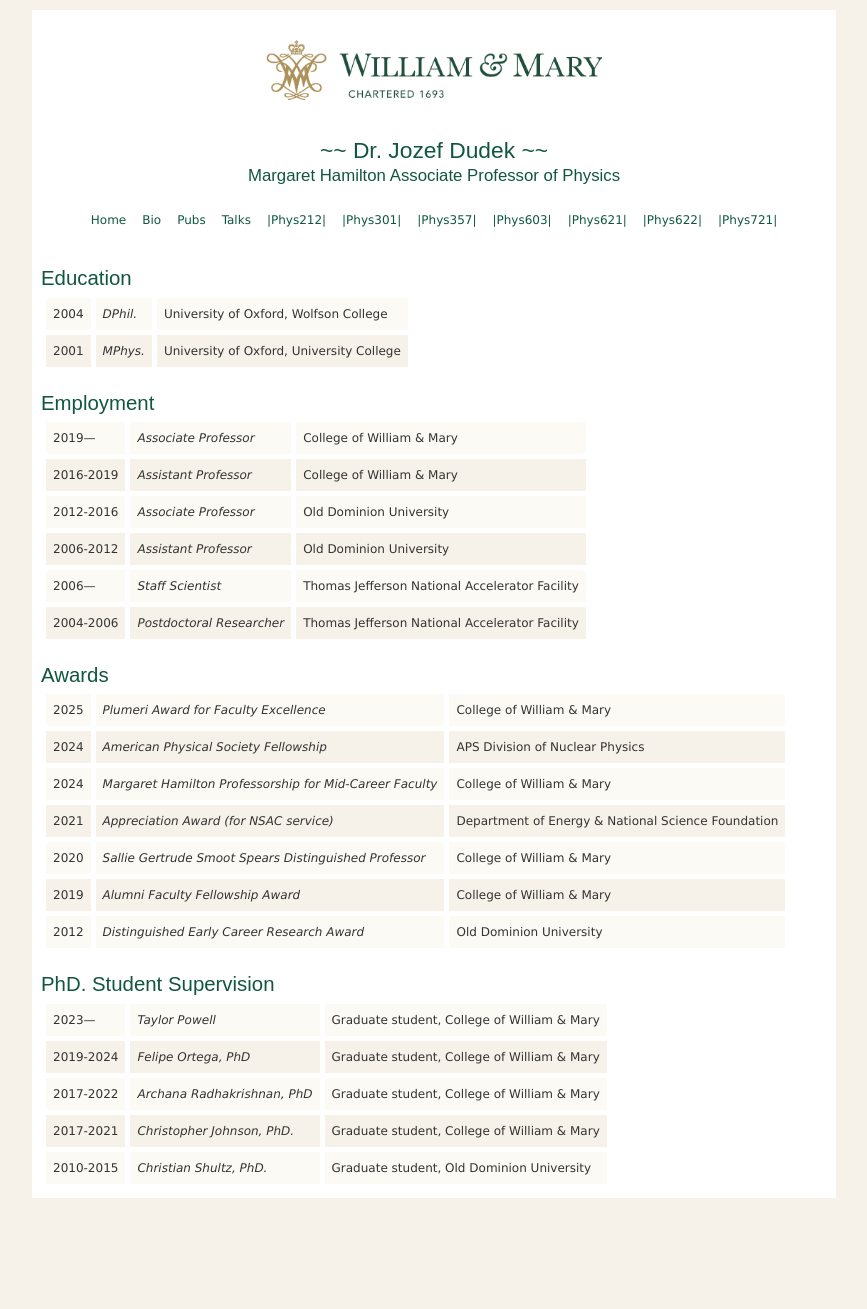
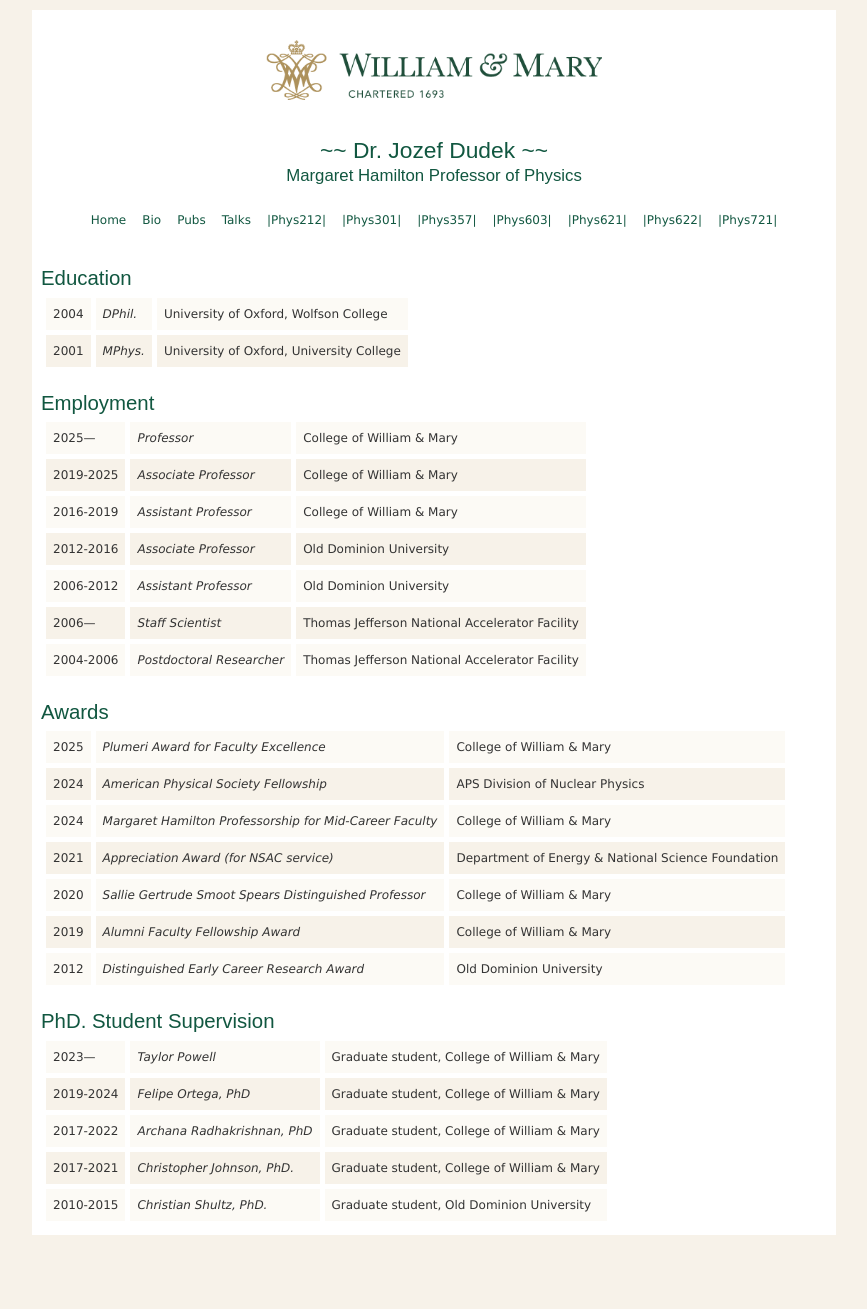
Before and after one commit to jozefdudek/personal_website, a Jekyll site: the page built from bio.html, in a window 1280 px wide. Shown: the whole page, without its empty margins (192-1059 px from the left). Built offline with Jekyll 4.4.1, drawn with Linux system fonts in a browser that asks for light colours; before the commit the page ends 1272 px from its top, so only the background shows below that.

Commit message:
promoting myself, adding 2025 to pubs

```diff
--- a/_includes/top.html
+++ b/_includes/top.html
@@ -24,7 +24,7 @@
   alt="pic" width="336"></img>
 
   <h1>~~ Dr. Jozef Dudek ~~</h1>
-  <h3>Margaret Hamilton Associate Professor of Physics</h3>
+  <h3>Margaret Hamilton Professor of Physics</h3>
 </div>
 
 <p></p>
--- a/bio.html
+++ b/bio.html
@@ -32,7 +32,14 @@
 <table class="highlights">
 
     <tr class="highlights">
-      <td class="highlights"> 2019&mdash; </td>
+      <td class="highlights"> 2025&mdash; </td>
+      <td class="highlights"> <i>Professor</i> </td>
+      <td class="highlights">College of William &amp; Mary </td>
+    </tr>
+
+
+    <tr class="highlights">
+      <td class="highlights"> 2019-2025 </td>
       <td class="highlights"> <i>Associate Professor</i> </td>
       <td class="highlights">College of William &amp; Mary </td>
     </tr>
--- a/index.html
+++ b/index.html
@@ -10,7 +10,7 @@
 
 
 <h1>Jozef Dudek</h1>
-<h3>Margaret Hamilton Associate Professor of Physics</h3>
+<h3>Margaret Hamilton Professor of Physics</h3>
 
 
 <p></p><p></p>
@@ -32,7 +32,7 @@
 <br>
 
 <p>
-Jo Dudek is an Associate Professor in the Physics department at the
+Jo Dudek is a Professor in the Physics department at the
 College of William and Mary, and a Staff Scientist in the Theory
 Center at the Thomas Jefferson National Accelerator Facility. He
 performs research in hadron spectroscopy primarily using the technique
--- a/pubs.html
+++ b/pubs.html
@@ -27,7 +27,7 @@
   }
 }
 
-for(year = 2024; year >= 2003; year--){
+for(year = 2025; year >= 2003; year--){
 
  if (year === 2007) { continue; }
 
```
